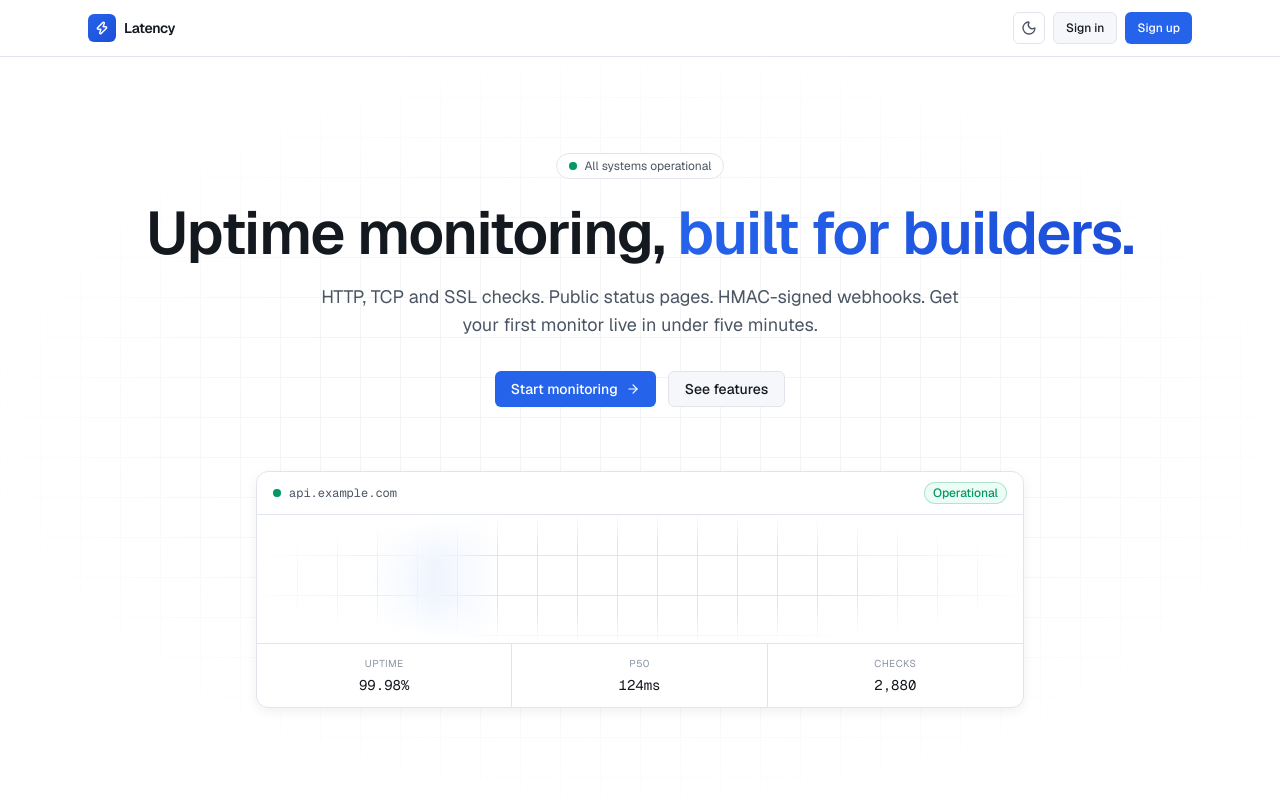
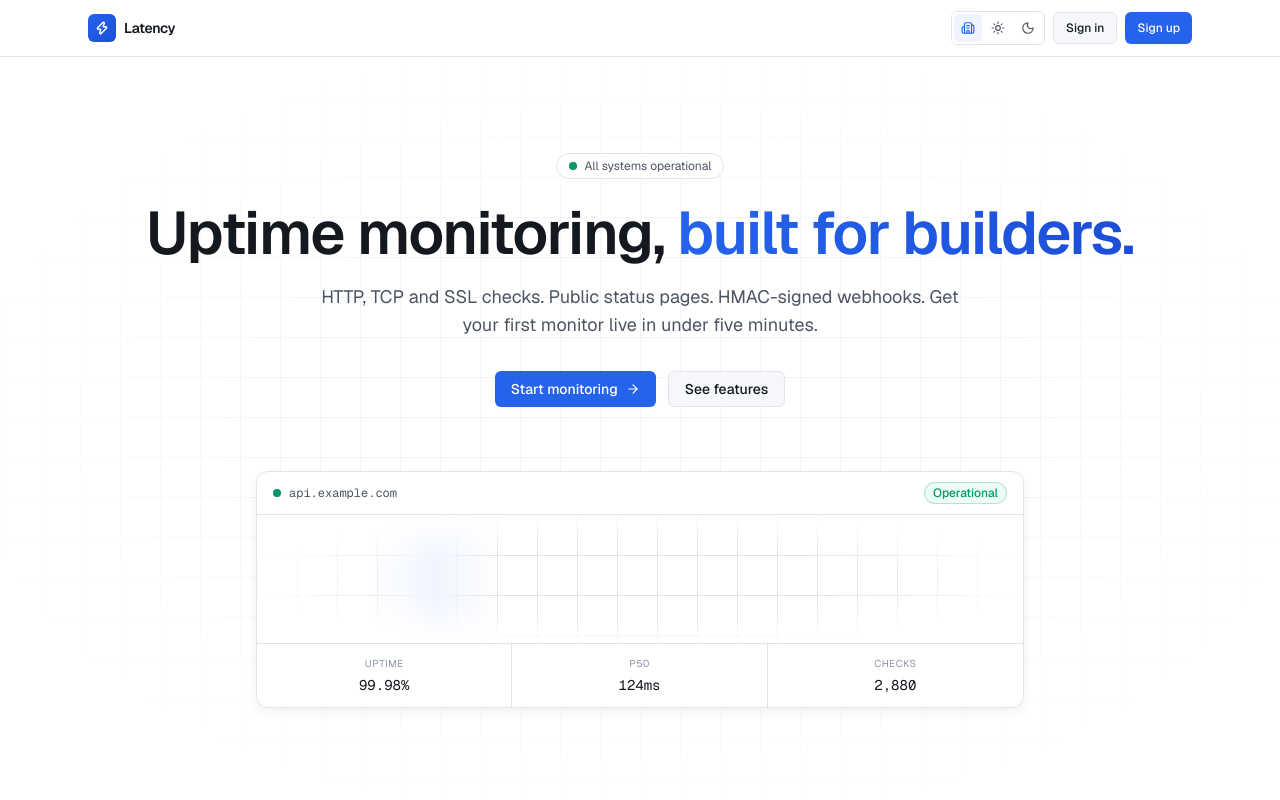
Before and after one commit to husseyd8649/Latency, a Next.js app: page / in a window 1280 px wide. Shown: the top 800 px of the page. Built offline with nearby package versions, Linux system fonts and the light colour scheme; no server answers.

Commit message:
Refactor ThemeToggle to support multiple themes

```diff
--- a/components/theme-toggle.tsx
+++ b/components/theme-toggle.tsx
@@ -1,27 +1,53 @@
 // components/theme-toggle.tsx
 "use client";
 
-import { Moon, Sun } from "lucide-react";
+import { Building2, Sun, Moon } from "lucide-react";
 import { useTheme } from "next-themes";
 import { useEffect, useState } from "react";
+import { cn } from "@/lib/utils";
+
+const options = [
+  { key: "corporate", label: "Corporate", Icon: Building2 },
+  { key: "light", label: "Light", Icon: Sun },
+  { key: "dark", label: "Dark", Icon: Moon },
+] as const;
 
 export function ThemeToggle() {
-  const { theme, setTheme, resolvedTheme } = useTheme();
+  const { theme, setTheme } = useTheme();
   const [mounted, setMounted] = useState(false);
 
   useEffect(() => setMounted(true), []);
 
-  const current = mounted ? (resolvedTheme ?? theme) : "dark";
-  const isDark = current === "dark";
+  const current = mounted ? theme ?? "corporate" : "corporate";
 
   return (
-    <button
-      type="button"
-      aria-label="Toggle theme"
-      onClick={() => setTheme(isDark ? "light" : "dark")}
-      className="inline-flex items-center justify-center w-8 h-8 rounded-md border border-[var(--border)] bg-[var(--surface)] hover:bg-[var(--surface-2)] text-[var(--text-muted)] hover:text-[var(--text)] transition-colors"
+    <div
+      role="radiogroup"
+      aria-label="Theme"
+      className="inline-flex items-center gap-0.5 p-0.5 rounded-md border border-[var(--border)] bg-[var(--surface)]"
     >
-      {mounted && isDark ? <Sun className="w-4 h-4" /> : <Moon className="w-4 h-4" />}
-    </button>
+      {options.map(({ key, label, Icon }) => {
+        const active = current === key;
+        return (
+          <button
+            key={key}
+            type="button"
+            role="radio"
+            aria-checked={active}
+            aria-label={label}
+            title={label}
+            onClick={() => setTheme(key)}
+            className={cn(
+              "inline-flex items-center justify-center w-7 h-7 rounded-[5px] transition-colors",
+              active
+                ? "bg-[var(--accent-soft)] text-[var(--accent)]"
+                : "text-[var(--text-muted)] hover:text-[var(--text)] hover:bg-[var(--surface-2)]"
+            )}
+          >
+            <Icon className="w-3.5 h-3.5" />
+          </button>
+        );
+      })}
+    </div>
   );
 }
```
